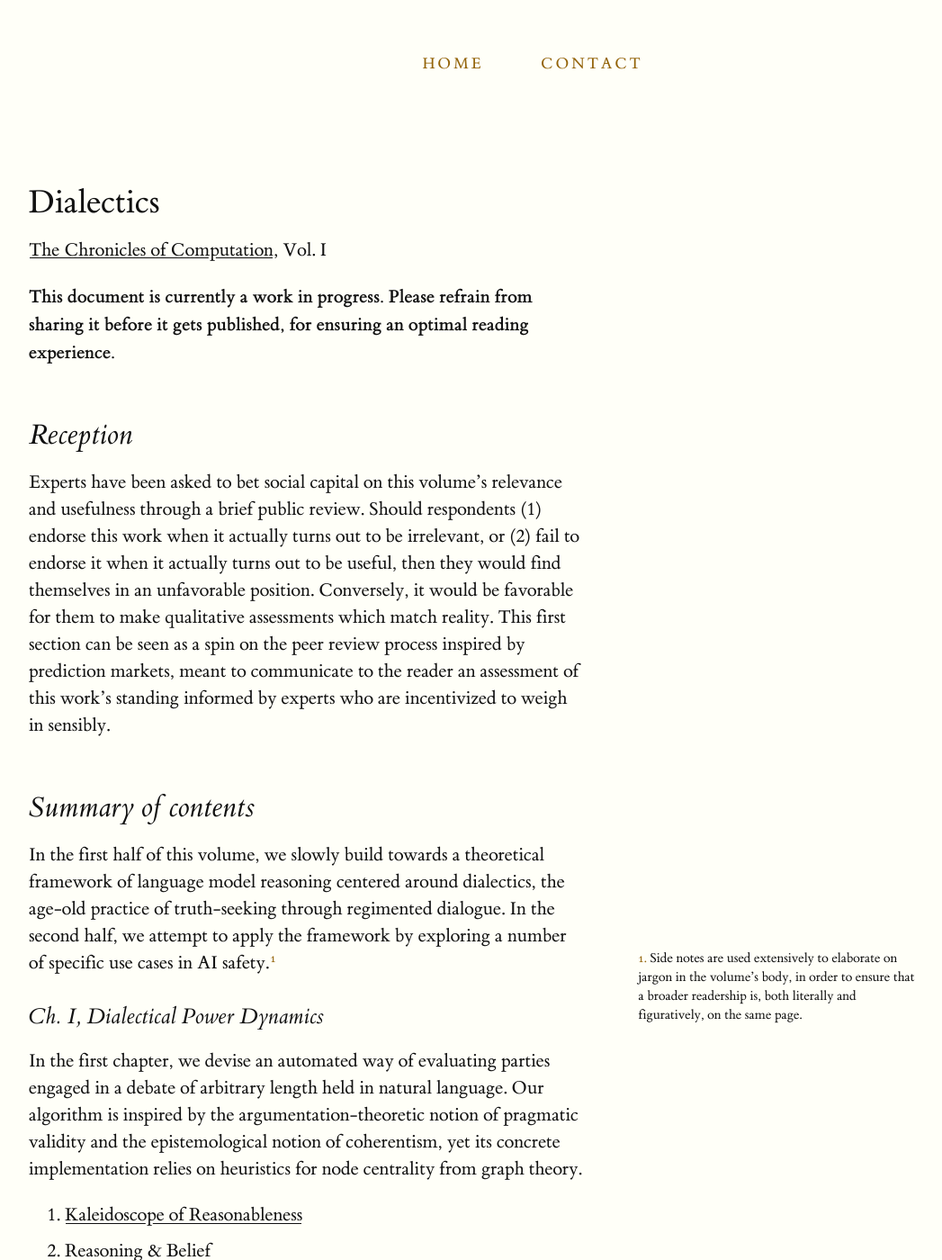
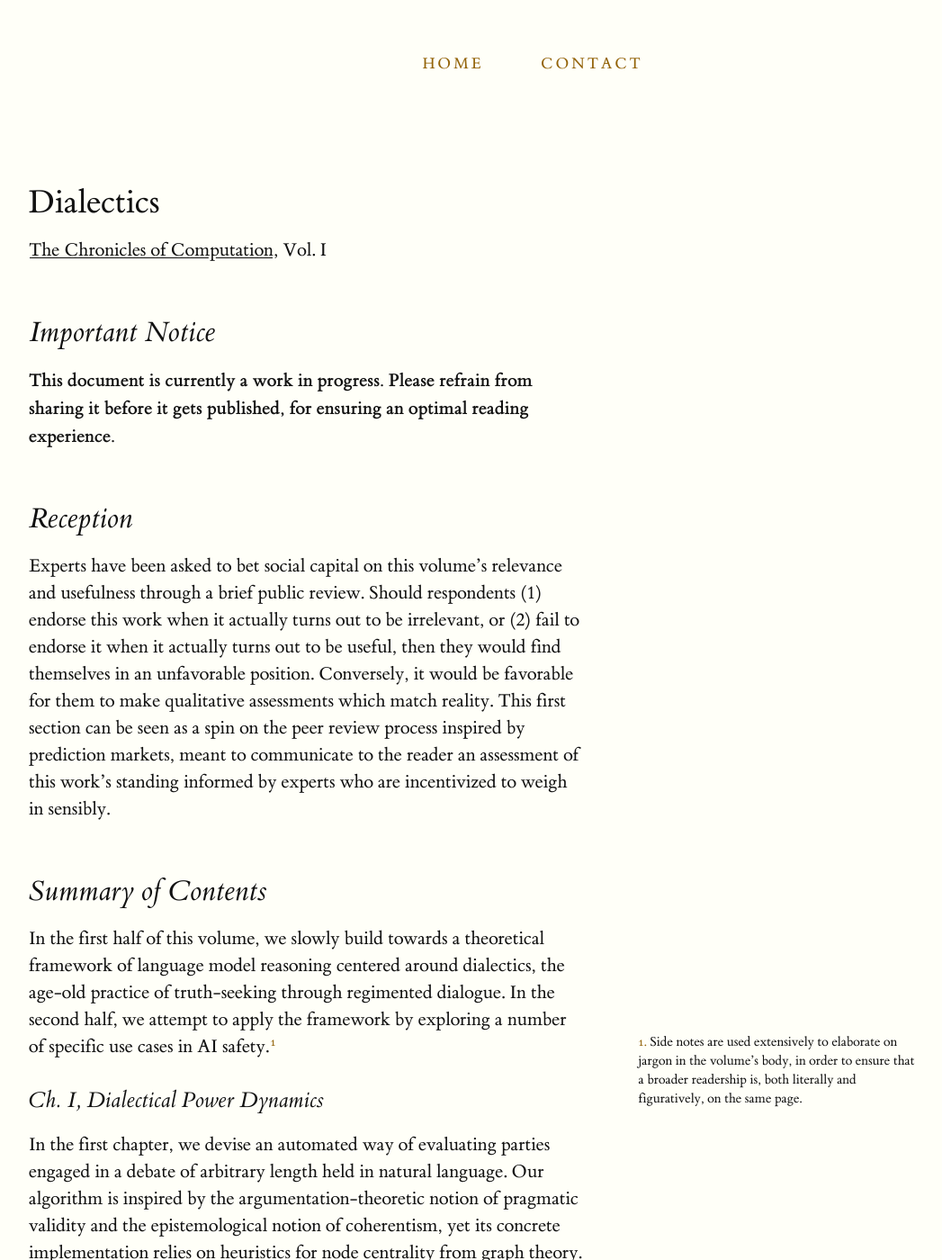
Before and after one commit to paulbricman/wipwebsite, a Jekyll site: the page built from chronicom/dialectics.md, in a window 1280 px wide and 1400 px high. Shown: the whole window at 90% size, without its empty margins (48-1095 px from the left). Built offline with Jekyll 4.4.1, drawn with Linux system fonts in a browser that asks for light colours; formulas are drawn with MathJax 3.

Commit message:
feat: polish dialectics

```diff
--- a/chronicom/dialectics.md
+++ b/chronicom/dialectics.md
@@ -6,13 +6,15 @@ description: The Chronicles of Computation, Vol. I
 
 [The Chronicles of Computation]({{ site.baseurl }}/#chronicom), Vol. I
 
+## Important Notice
+
 **This document is currently a work in progress. Please refrain from sharing it before it gets published, for ensuring an optimal reading experience.**
 
 ## Reception
 
 Experts have been asked to bet social capital on this volume's relevance and usefulness through a brief public review. Should respondents (1) endorse this work when it actually turns out to be irrelevant, or (2) fail to endorse it when it actually turns out to be useful, then they would find themselves in an unfavorable position. Conversely, it would be favorable for them to make qualitative assessments which match reality. This first section can be seen as a spin on the peer review process inspired by prediction markets, meant to communicate to the reader an assessment of this work's standing informed by experts who are incentivized to weigh in sensibly.
 
-## Summary of contents
+## Summary of Contents
 
 In the first half of this volume, we slowly build towards a theoretical framework of language model reasoning centered around dialectics, the age-old practice of truth-seeking through regimented dialogue. In the second half, we attempt to apply the framework by exploring a number of specific use cases in AI safety.{% include sidenote.html id="mn-sidenotes" note='Side notes are used extensively to elaborate on jargon in the volume\'s body, in order to ensure that a broader readership is, both literally and figuratively, on the same page.'%}
 
```
